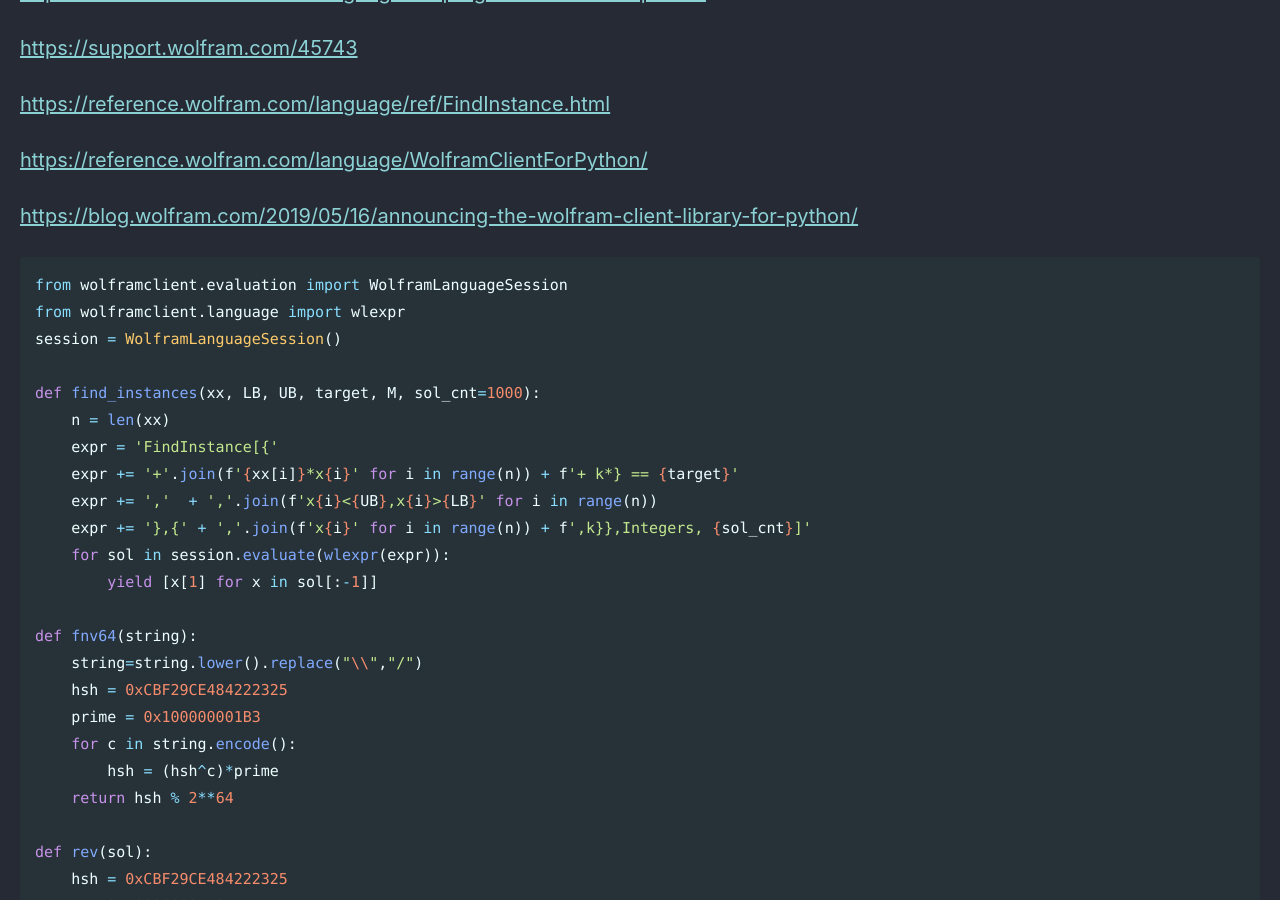
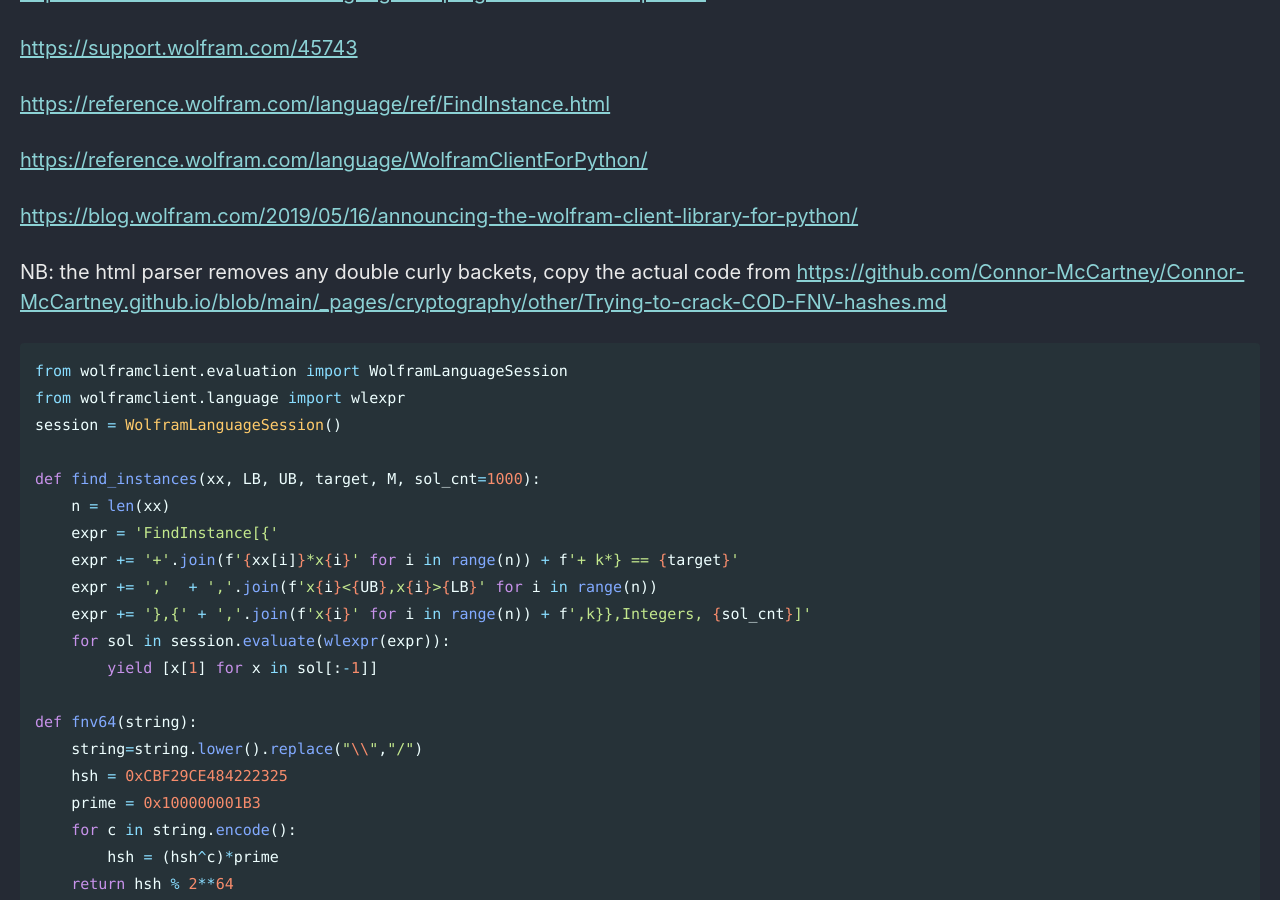
Before and after one commit to Connor-McCartney/Connor-McCartney.github.io, a Jekyll site: the page built from _pages/cryptography/other/Trying-to-crack-COD-FNV-hashes.md, in a window 1280 px wide and 900 px high, scrolled down 4417 px. Built offline with Jekyll 4.4.1, drawn with Linux system fonts in a browser that asks for light colours; cached includes are drawn as plain includes.

Commit message:
Update Trying-to-crack-COD-FNV-hashes.md

````diff
--- a/_pages/cryptography/other/Trying-to-crack-COD-FNV-hashes.md
+++ b/_pages/cryptography/other/Trying-to-crack-COD-FNV-hashes.md
@@ -180,6 +180,7 @@ Some other documentation:
 <https://blog.wolfram.com/2019/05/16/announcing-the-wolfram-client-library-for-python/>
 
 
+NB: the html parser removes any double curly backets, copy the actual code from <https://github.com/Connor-McCartney/Connor-McCartney.github.io/blob/main/_pages/cryptography/other/Trying-to-crack-COD-FNV-hashes.md>
 
 ```python
 from wolframclient.evaluation import WolframLanguageSession
````
